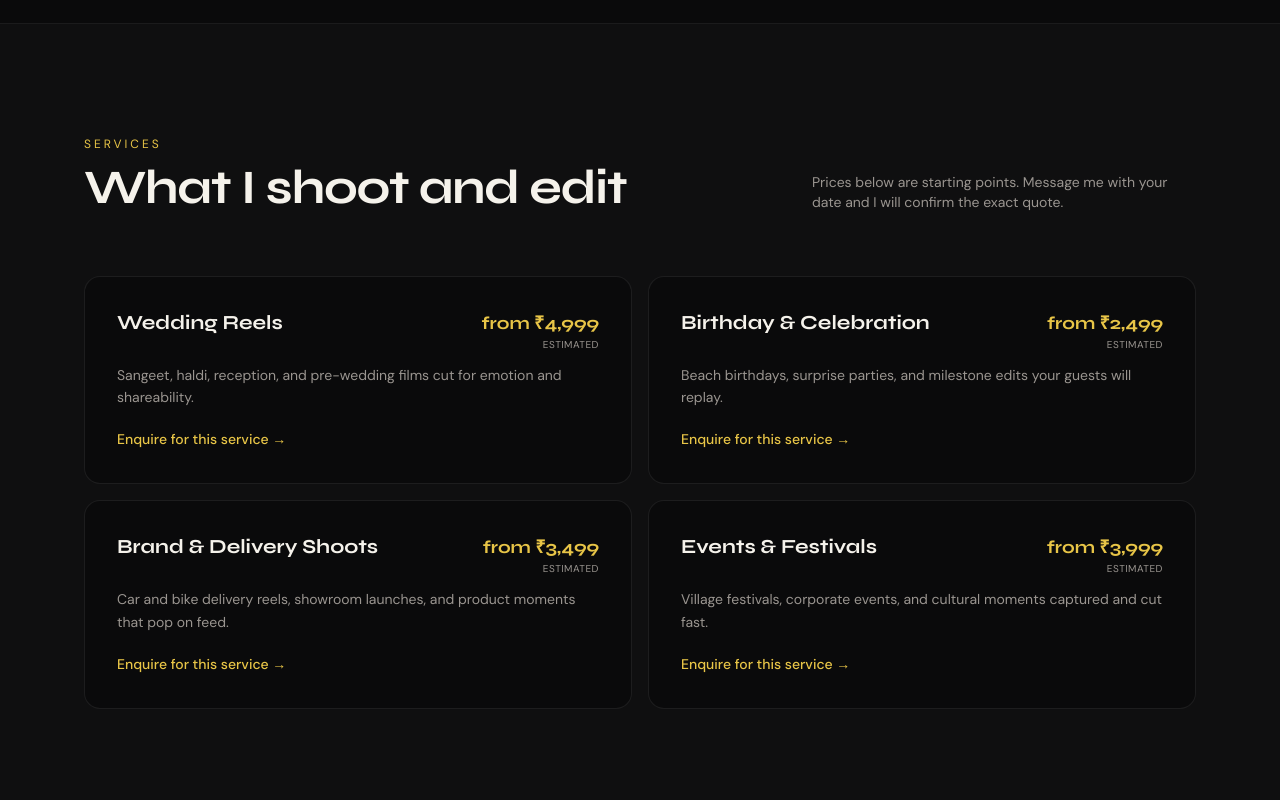
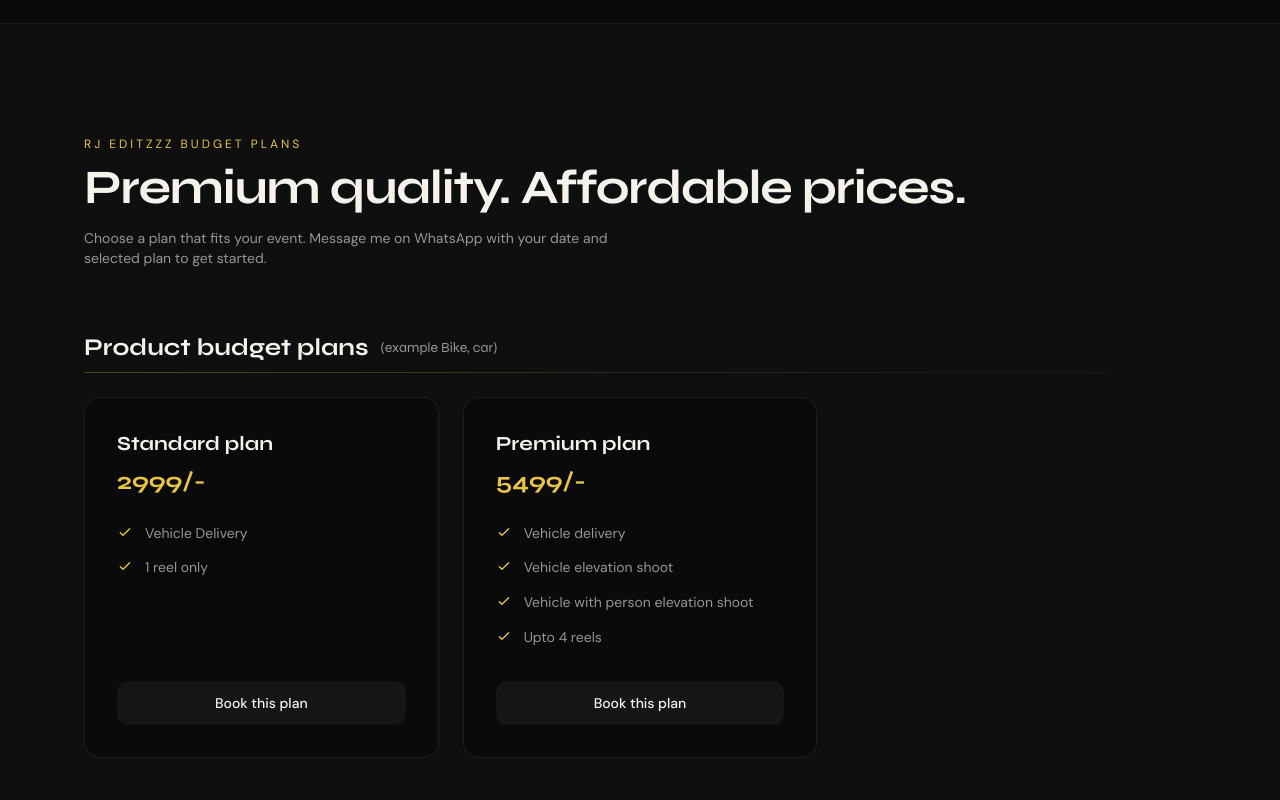
Before and after one commit to Mahithagatreddi/WEBSITE-FOR-EDITING-PAGE, a Next.js app: page / in a window 1280 px wide. Shown: the part 2760-3560 px from the top of the page. Built offline with nearby package versions, Linux system fonts and the light colour scheme; no server answers; the database is empty.

Commit message:
feat: updated budget plans

```diff
--- a/src/components/Services.tsx
+++ b/src/components/Services.tsx
@@ -9,53 +9,75 @@
   return (
     <section id="services" className="border-y border-white/5 bg-[#141416]/50 py-20 md:py-28">
       <div className="mx-auto max-w-6xl px-5">
-        <div className="mb-12 md:mb-16 md:flex md:items-end md:justify-between">
-          <div>
-            <p className="text-xs uppercase tracking-[0.25em] text-[#e8c547]">Services</p>
-            <h2 className="mt-3 font-[family-name:var(--font-syne)] text-3xl font-bold tracking-tight md:text-5xl">
-              What I shoot and edit
-            </h2>
-          </div>
-          <p className="mt-4 max-w-sm text-sm text-[#9a9590] md:mt-0">
-            Prices below are starting points. Message me with your date and I will
-            confirm the exact quote.
+        <div className="mb-12 md:mb-16">
+          <p className="text-xs uppercase tracking-[0.25em] text-[#e8c547]">RJ Editzzz Budget Plans</p>
+          <h2 className="mt-3 font-[family-name:var(--font-syne)] text-3xl font-bold tracking-tight md:text-5xl">
+            Premium quality. Affordable prices.
+          </h2>
+          <p className="mt-4 max-w-xl text-sm text-[#9a9590]">
+            Choose a plan that fits your event. Message me on WhatsApp with your date and selected plan to get started.
           </p>
         </div>
 
-        <div className="grid gap-4 md:grid-cols-2">
-          {content.services.map((service, i) => (
+        <div className="space-y-16">
+          {content.budgetPlans.map((category, catIndex) => (
             <motion.div
-              key={service.name}
+              key={category.category}
               initial={{ opacity: 0, y: 20 }}
               whileInView={{ opacity: 1, y: 0 }}
               viewport={{ once: true }}
-              transition={{ delay: i * 0.08, duration: 0.5 }}
-              className="group rounded-2xl border border-white/8 bg-[#0a0a0b] p-6 transition-colors hover:border-[#e8c547]/30 md:p-8"
+              transition={{ delay: 0.1, duration: 0.5 }}
             >
-              <div className="flex items-start justify-between gap-4">
-                <h3 className="font-[family-name:var(--font-syne)] text-xl font-bold">
-                  {service.name}
+              <div className="mb-6">
+                <h3 className="font-[family-name:var(--font-syne)] text-2xl font-bold text-[#f5f2eb] flex items-center gap-3">
+                  {category.category}
+                  {category.subtitle && (
+                    <span className="text-sm font-normal text-[#9a9590]">{category.subtitle}</span>
+                  )}
                 </h3>
-                <div className="text-right">
-                  <p className="font-[family-name:var(--font-syne)] text-lg font-bold text-[#e8c547]">
-                    from {service.fromPrice}
-                  </p>
-                  {service.guessed && (
-                    <p className="text-[10px] uppercase tracking-wider text-[#9a9590]">
-                      estimated
-                    </p>
-                  )}
-                </div>
+                <div className="mt-2 h-px w-full bg-gradient-to-r from-[#e8c547]/30 to-transparent"></div>
               </div>
-              <p className="mt-3 text-sm leading-relaxed text-[#9a9590]">
-                {service.description}
-              </p>
-              <button
-                onClick={() => openModal(`Hi! I need a ${service.name} reel. My date is `)}
-                className="mt-5 inline-block text-sm font-medium text-[#e8c547] transition-opacity group-hover:opacity-80"
-              >
-                Enquire for this service →
-              </button>
+
+              <div className="grid gap-4 md:gap-6 md:grid-cols-2 lg:grid-cols-3">
+                {category.plans.map((plan, planIndex) => (
+                  <div
+                    key={plan.name}
+                    className="group flex flex-col rounded-2xl border border-white/8 bg-[#0a0a0b] p-6 transition-colors hover:border-[#e8c547]/30 md:p-8"
+                  >
+                    <div className="mb-6">
+                      <h4 className="font-[family-name:var(--font-syne)] text-xl font-bold text-[#f5f2eb]">
+                        {plan.name}
+                      </h4>
+                      <p className="mt-2 font-[family-name:var(--font-syne)] text-2xl font-bold text-[#e8c547]">
+                        {plan.price}
+                      </p>
+                    </div>
+
+                    <ul className="mb-8 flex-1 space-y-3">
+                      {plan.features.map((feature, i) => (
+                        <li key={i} className="flex items-start gap-3 text-sm text-[#9a9590]">
+                          <svg
+                            className="mt-0.5 h-4 w-4 shrink-0 text-[#e8c547]"
+                            fill="none"
+                            viewBox="0 0 24 24"
+                            stroke="currentColor"
+                          >
+                            <path strokeLinecap="round" strokeLinejoin="round" strokeWidth={2} d="M5 13l4 4L19 7" />
+                          </svg>
+                          <span className="leading-relaxed">{feature}</span>
+                        </li>
+                      ))}
+                    </ul>
+
+                    <button
+                      onClick={() => openModal(`Hi! I'd like to book the ${plan.name} from the ${category.category}.`)}
+                      className="mt-auto w-full rounded-xl bg-white/5 py-3 text-sm font-medium text-[#f5f2eb] transition-colors group-hover:bg-[#e8c547] group-hover:text-[#0a0a0b]"
+                    >
+                      Book this plan
+                    </button>
+                  </div>
+                ))}
+              </div>
             </motion.div>
           ))}
         </div>
--- a/src/data/content.json
+++ b/src/data/content.json
@@ -21,30 +21,71 @@
       "value": "South part of India"
     }
   ],
-  "services": [
+  "budgetPlans": [
     {
-      "name": "Wedding Reels",
-      "description": "Sangeet, haldi, reception, and pre-wedding films cut for emotion and shareability.",
-      "fromPrice": "\u20b94,999",
-      "guessed": true
+      "category": "Product budget plans",
+      "subtitle": "(example Bike, car)",
+      "tagline": "Premium quality. Affordable prices",
+      "plans": [
+        {
+          "name": "Standard plan",
+          "price": "2999/-",
+          "features": ["Vehicle Delivery", "1 reel only"]
+        },
+        {
+          "name": "Premium plan",
+          "price": "5499/-",
+          "features": ["Vehicle delivery", "Vehicle elevation shoot", "Vehicle with person elevation shoot", "Upto 4 reels"]
+        }
+      ]
     },
     {
-      "name": "Birthday & Celebration",
-      "description": "Beach birthdays, surprise parties, and milestone edits your guests will replay.",
-      "fromPrice": "\u20b92,499",
-      "guessed": true
+      "category": "Wedding Budget plans",
+      "tagline": "Premium quality. Affordable prices",
+      "plans": [
+        {
+          "name": "Basic plan",
+          "price": "6999/-",
+          "features": ["Haldi", "Wedding", "2 Upto 3 reels"]
+        },
+        {
+          "name": "Standard plan",
+          "price": "12999/-",
+          "features": ["Groom and bride ceremony", "Haldi", "Sangeet", "Reception", "Wedding", "6 upto 8 reels"]
+        },
+        {
+          "name": "Premium plan",
+          "price": "21999/-",
+          "features": ["Engagement", "Godhum raya", "Groom and bride ceremony", "Haldi", "Sangeet", "Reception", "Wedding", "10 upto 15 reels"]
+        }
+      ]
     },
     {
-      "name": "Brand & Delivery Shoots",
-      "description": "Car and bike delivery reels, showroom launches, and product moments that pop on feed.",
-      "fromPrice": "\u20b93,499",
-      "guessed": true
+      "category": "House warming budget plans",
+      "tagline": "Premium quality. Affordable prices",
+      "plans": [
+        {
+          "name": "Standard plan",
+          "price": "3999/-",
+          "features": ["Pooja", "Housewarming ceremony", "2 reels only"]
+        },
+        {
+          "name": "Premium plan",
+          "price": "5999/-",
+          "features": ["Pooja", "Housewarming ceremony", "Interior shoot", "Total even full video upto 3mins", "3 reels + 1 video"]
+        }
+      ]
     },
     {
-      "name": "Events & Festivals",
-      "description": "Village festivals, corporate events, and cultural moments captured and cut fast.",
-      "fromPrice": "\u20b93,999",
-      "guessed": true
+      "category": "YouTube videos and Instagram reels budget plans",
+      "tagline": "Premium quality. Affordable prices",
+      "plans": [
+        {
+          "name": "Custom Plan",
+          "price": "Starting 1499/- !!",
+          "features": ["Depends on your content !!"]
+        }
+      ]
     }
   ],
   "process": [
```
